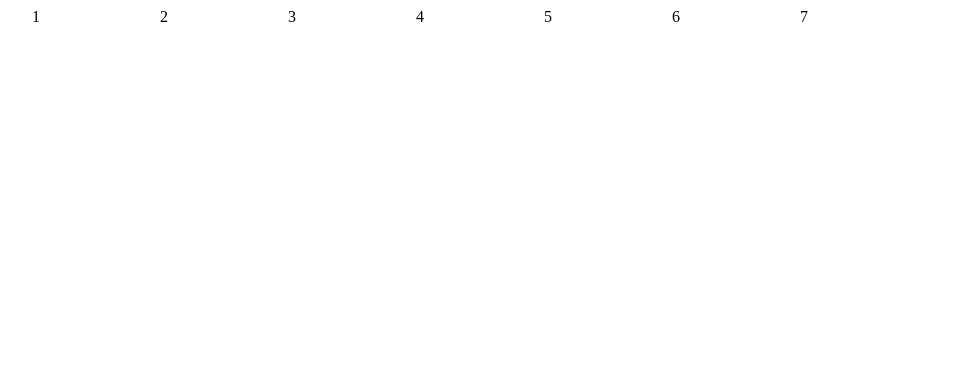
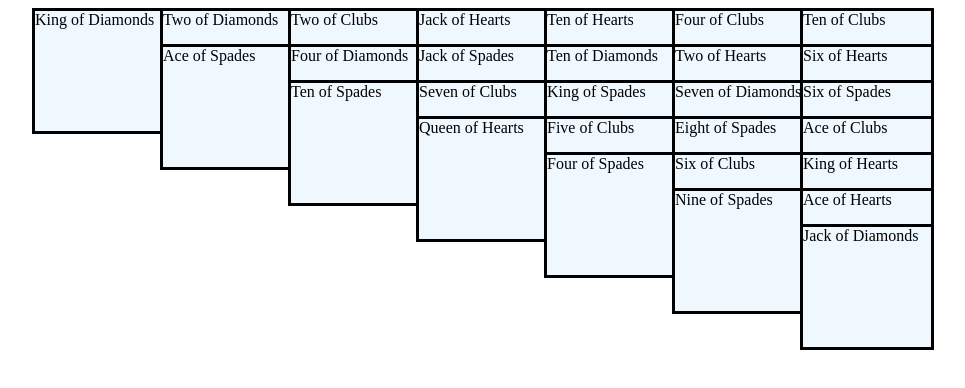
Before and after one commit to elliefarrer/solitaire, a plain HTML site: page index.html in a window 1280 px wide. Shown: the whole page, without its empty margins (104-1069 px from the left). Drawn offline with nearby package versions, Linux system fonts and the light colour scheme.

Commit message:
Shuffled cards are now assigned to their columns

```diff
--- a/css/deleteme.css
+++ b/css/deleteme.css
@@ -17,4 +17,5 @@ h1 {
   height: 15vh;
   background-color: aliceblue;
   border: 3px solid black;
+  position: absolute;
 }
--- a/js/app.js
+++ b/js/app.js
@@ -12,9 +12,9 @@ class CreateDeck {
 let deckOfCards = [];
 const columns = [];
 
-function pushToArray(array, newItem) {
+const pushToArray = (array, newItem) => {
   array.push(newItem);
-}
+};
 
 pushToArray(deckOfCards, new CreateDeck(0, 'King of Hearts', 'king', 'hearts', 13));
 pushToArray(deckOfCards, new CreateDeck(1, 'Queen of Hearts', 'queen', 'hearts', 12));
@@ -78,6 +78,7 @@ const shuffleCards = () => {
 
 shuffleCards();
 console.log('The shuffled deck is', deckOfCards);
+
 // TODO: add 'assigned cards' array to this. When a card is assigned, filter it from deckOfCards
 class CreateColumns {
   constructor(id, name, initialNumber, xPosition, cards) {
@@ -107,12 +108,14 @@ $(() => {
     // const $newColumn = `<div>${column.id}</div>`;
     const $column = $(`<div class=${column.name} style="left: ${column.xPosition}%">${column.id}</div>`);
     $columnsContainer.append($column);
+
+    for (let cardIndex = 0; cardIndex < column.initialNumber; cardIndex++) {
+      console.log(cardIndex);
+      const $newCard = $(`<div class="card" style="top: ${cardIndex * 200}%">${deckOfCards[cardIndex].name}</div>`);
+      $column.append($newCard);
+      deckOfCards = deckOfCards.filter(card => card.name !== deckOfCards[cardIndex].name);
+    }
   });
+
+  console.log('Deck of cards now contains', deckOfCards);
 });
-
-
-
-// TODO: after lunch, go back to original plan so splat indices array and just get rid of this shit from the cardsInDeck array. Get a random number up to that array's length, and use that as the index to of cardsInDeck[randomNumber].id. This id is the random number. Then splat that card from the array.
-
-
-//TODO: do a sort instead, essentially you're shuffling the order of the cards and sticking the first however many in.
```
